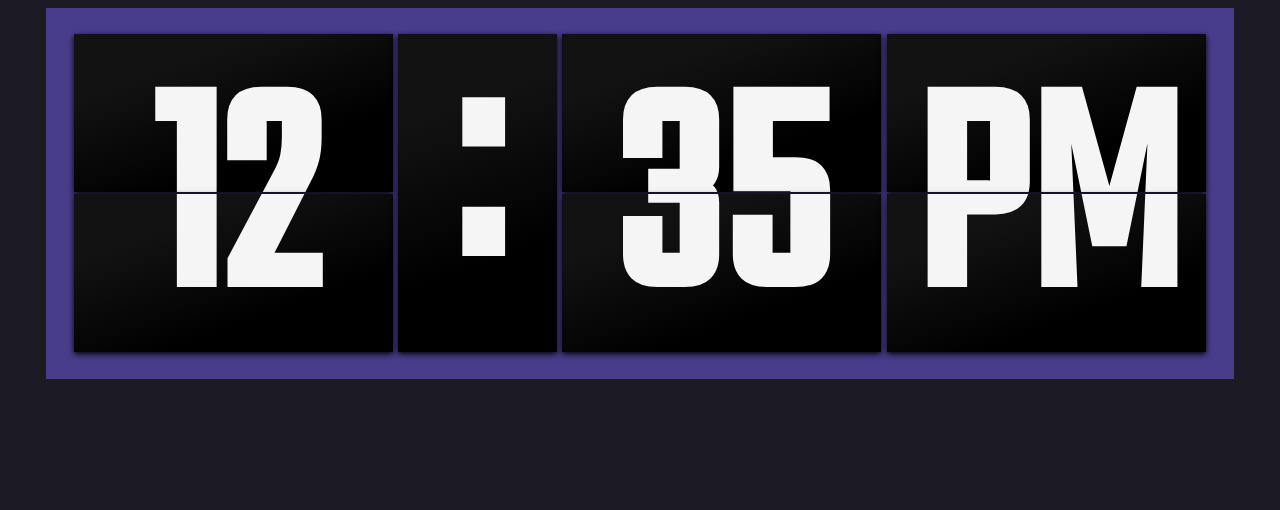
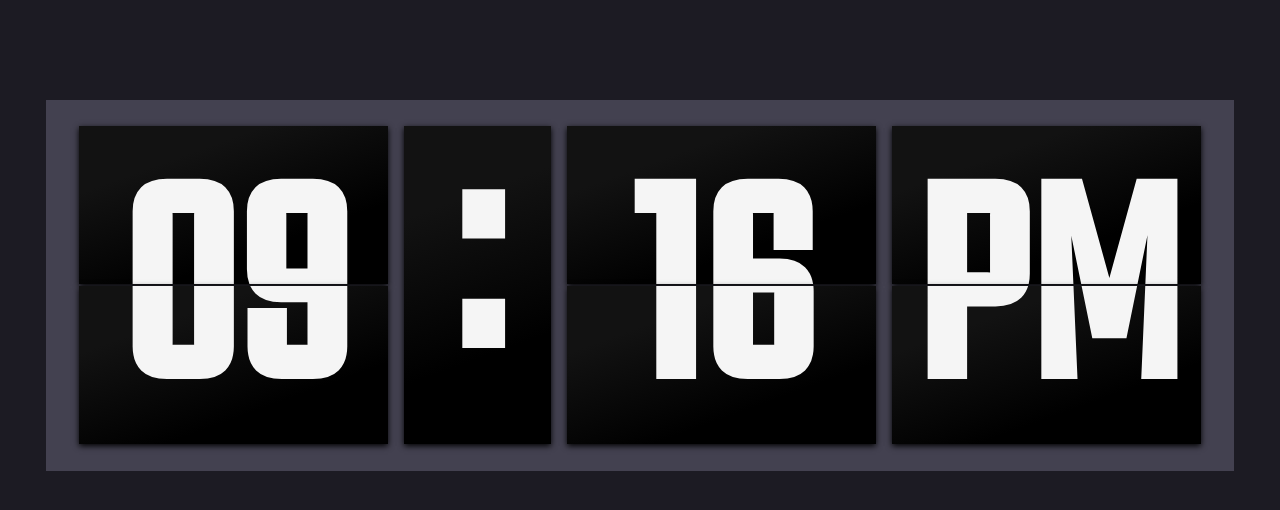
Before and after one commit to EmKJ/Flip-Clock, a plain HTML site: page index.html in a window 1280 px wide. Drawn offline with Linux system fonts and the light colour scheme.

Commit message:
added js to get system time and changed minutes to seconds temporarily to see animations

```diff
--- a/index.html
+++ b/index.html
@@ -8,19 +8,20 @@
   </head>
   <body>
     <div class="clock">
-      <div class="hours-top-static">12</div>
-      <div class="hours-top-card">12</div>
-      <div class="minutes-top-static">35</div>
-      <div class="minutes-top-card">35</div>
-      <div class="amPm-top-static">PM</div>
-      <div class="amPm-top-card">PM</div>
+      <div class="hours-top-static">00</div>
+      <div class="hours-top-card">00</div>
+      <div class="minutes-top-static">00</div>
+      <div class="minutes-top-card">00</div>
+      <div class="amPm-top-static">AM</div>
+      <div class="amPm-top-card">AM</div>
       <div class="colon">:</div>
-      <div class="hours-bottom-static">12</div>
-      <div class="hours-bottom-card">12</div>
-      <div class="minutes-bottom-static">35</div>
-      <div class="minutes-bottom-card">35</div>
-      <div class="amPm-bottom-static">PM</div>
-      <div class="amPm-bottom-card">PM</div>
+      <div class="hours-bottom-static">00</div>
+      <div class="hours-bottom-card">00</div>
+      <div class="minutes-bottom-static">00</div>
+      <div class="minutes-bottom-card">00</div>
+      <div class="amPm-bottom-static">AM</div>
+      <div class="amPm-bottom-card">AM</div>
     </div>
+    <script src="script.js"></script>
   </body>
 </html>
--- /dev/null
+++ b/script.js
@@ -0,0 +1,51 @@
+
+function setTime() {
+let timeNow = new Date();
+let minute = timeNow.getSeconds();
+let hour = timeNow.getHours();
+let amPm = "AM"
+
+if (hour>12){
+    hour -=12;
+    amPm = "PM";
+};
+if (hour<10) {
+    hour = `0${hour}`
+};
+if (minute<10) {
+    minute = `0${minute}`
+};
+
+updateClock(hour, minute, amPm);
+}
+
+setInterval(setTime,500);
+
+function updateClock(htmlHour,htmlMinute,htmlAmPm) {
+    const staticTopHour = document.querySelector(".hours-top-static");
+    const cardTopHour= document.querySelector(".hours-top-card");
+    const staticTopMinute= document.querySelector(".minutes-top-static");
+    const cardTopMinute = document.querySelector(".minutes-top-card");
+    const staticTopAmpm= document.querySelector(".amPm-top-static");
+    const cardTopAmpm= document.querySelector(".amPm-top-card");
+
+    const staticBottomHour= document.querySelector('.hours-bottom-static');
+    const cardBottomHour= document.querySelector(".hours-bottom-card");
+    const staticBttomMinute= document.querySelector(".minutes-bottom-static");
+    const cardBottomMinute= document.querySelector(".minutes-bottom-card");
+    const staticBottomAmpm = document.querySelector(".amPm-bottom-static");
+    const cardBottomAmpm= document.querySelector(".amPm-bottom-card");
+
+    staticTopHour.innerText = htmlHour;
+    cardTopHour.innerText = htmlHour;
+    staticTopMinute.innerText = htmlMinute;
+    cardTopMinute.innerText = htmlMinute;
+    staticTopAmpm.innerText = htmlAmPm;
+    cardTopAmpm.innerText = htmlAmPm;
+    staticBottomHour.innerText = htmlHour;
+    cardBottomHour.innerText = htmlHour;
+    staticBttomMinute.innerText = htmlMinute;
+    cardBottomMinute.innerText = htmlMinute;
+    staticBottomAmpm.innerText = htmlAmPm;
+    cardBottomAmpm.innerText = htmlAmPm;
+}
--- a/style.css
+++ b/style.css
@@ -14,12 +14,12 @@ body {
     display:grid;
     grid-template-columns: 2fr 1fr 2fr 2fr;
     grid-template-rows: 1fr 1fr;
-    margin: auto;
+    margin: 100px auto;
     padding:2%;
-    background-color:darkslateblue;
+    background-color:rgb(67, 65, 80);
     max-width:90%;
     width: 1200px;
-    height: 20rem;
+    height: 320px;
     vertical-align: auto;
     /* make the blinking cursor invisible */
     /* caret-color: transparent; */
@@ -38,66 +38,25 @@ body {
     color:whitesmoke;
     font-weight:700;
     text-align: center;
-    margin: 1px 1%;
+    margin: 1px .5rem;
     box-shadow: 0 2px 6px 0 black;
     overflow:hidden;
 
  }
-  .hours-top-card{
- grid-row:1/2;
- grid-column: 1/2;
- }
- .hours-top-static{
-    grid-row:1/2;
-    grid-column: 1/2;
-    z-index: -1;
- }
- .minutes-top-card{
- grid-row:1;
- grid-column: 3;
- }
- .minutes-top-static{
- grid-row:1;
- grid-column: 3;
- z-index: -1;
- }
- .amPm-top-card{
- grid-row:1;
- grid-column: 4;
- }
- .amPm-top-static{
- grid-row:1;
- grid-column: 4;
- z-index: -1;
- }
- .hours-bottom-card{
- grid-row:2;
- grid-column: 1;
- }
- .hours-bottom-static{
- grid-row:2;
- grid-column: 1;
- z-index: -1;
- }
- .minutes-bottom-card{
- grid-row:2;
- grid-column: 3;
- }
- .minutes-bottom-static{
- grid-row:2;
- grid-column: 3;
- z-index: -1;
- }
- .amPm-bottom-card{
- grid-row:2;
- grid-column: 4;
- }
- .amPm-bottom-static{
- grid-row:2;
- grid-column: 4;
- z-index: -1;
- }
 
+.hours-top-card{grid-row:1/2;grid-column: 1/2;}
+.hours-top-static{grid-row:1/2;grid-column: 1/2;z-index: -1; }
+.minutes-top-card{grid-row:1;grid-column: 3;}
+.minutes-top-static{grid-row:1; grid-column: 3;z-index: -1;}
+.amPm-top-card{grid-row:1;grid-column: 4;}
+.amPm-top-static{grid-row:1;grid-column: 4;z-index: -1;}
+
+.hours-bottom-card{grid-row:2;grid-column: 1;}
+.hours-bottom-static{grid-row:2;grid-column: 1;z-index: -1;}
+.minutes-bottom-card{grid-row:2;grid-column: 3;}
+.minutes-bottom-static{grid-row:2;grid-column: 3; z-index: -1;}
+.amPm-bottom-card{grid-row:2;grid-column: 4;}
+.amPm-bottom-static{grid-row:2;grid-column: 4; z-index: -1;}
 
 .hours-top-static,
 .minutes-top-static,
@@ -110,8 +69,8 @@ body {
  .hours-top-card,
  .minutes-top-card,
  .amPm-top-card{
-    /* line-height:calc(var(--clock-font-size)); */
     visibility:hidden;
+    box-shadow:none;
     transform-origin: 0 100%;
     animation: numFlip1 .15s ease-in-out both;
 }
@@ -122,12 +81,12 @@ body {
 .minutes-bottom-card,
 .amPm-bottom-card {
      line-height:var(--line-height-bottom);
-     color:green;
  }
  .hours-bottom-card,
  .minutes-bottom-card,
  .amPm-bottom-card{
     visibility:hidden;
+    box-shadow:none;
     transform-origin: 100% 0;
     animation: numFlip2 .15s ease-in-out both;
     animation-delay: .15s;
```
